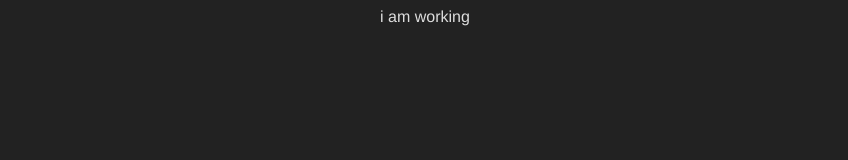
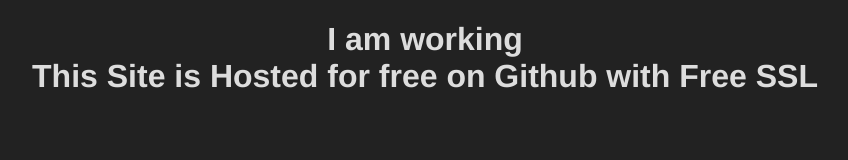
Before and after one commit to Kavengers/Kavengers.github.io, a plain HTML site: page index.html in a window 1280 px wide. Shown: the whole page, without its empty margins (215-1063 px from the left). Drawn offline with Linux system fonts and the light colour scheme.

Commit message:
Update index.html

```diff
--- a/index.html
+++ b/index.html
@@ -4,7 +4,8 @@
 	<link rel="stylesheet" href="index.css" />
 	<title>Hello working</title>
 </head>
-<body>i am working
+<body>
+	<h1>I am working<br> This Site is Hosted for free on Github with Free SSL</h1>
 
 </body>
 </html>
```
